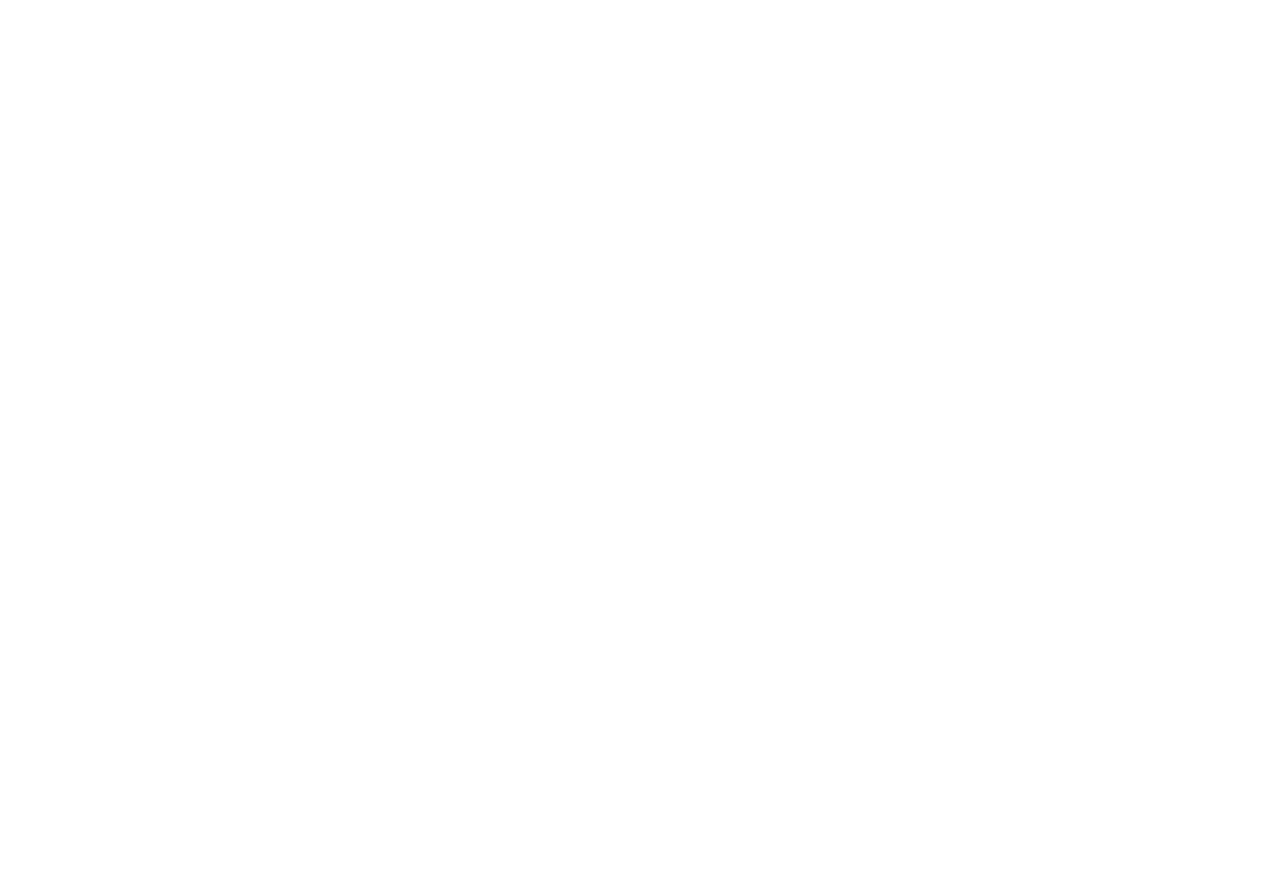
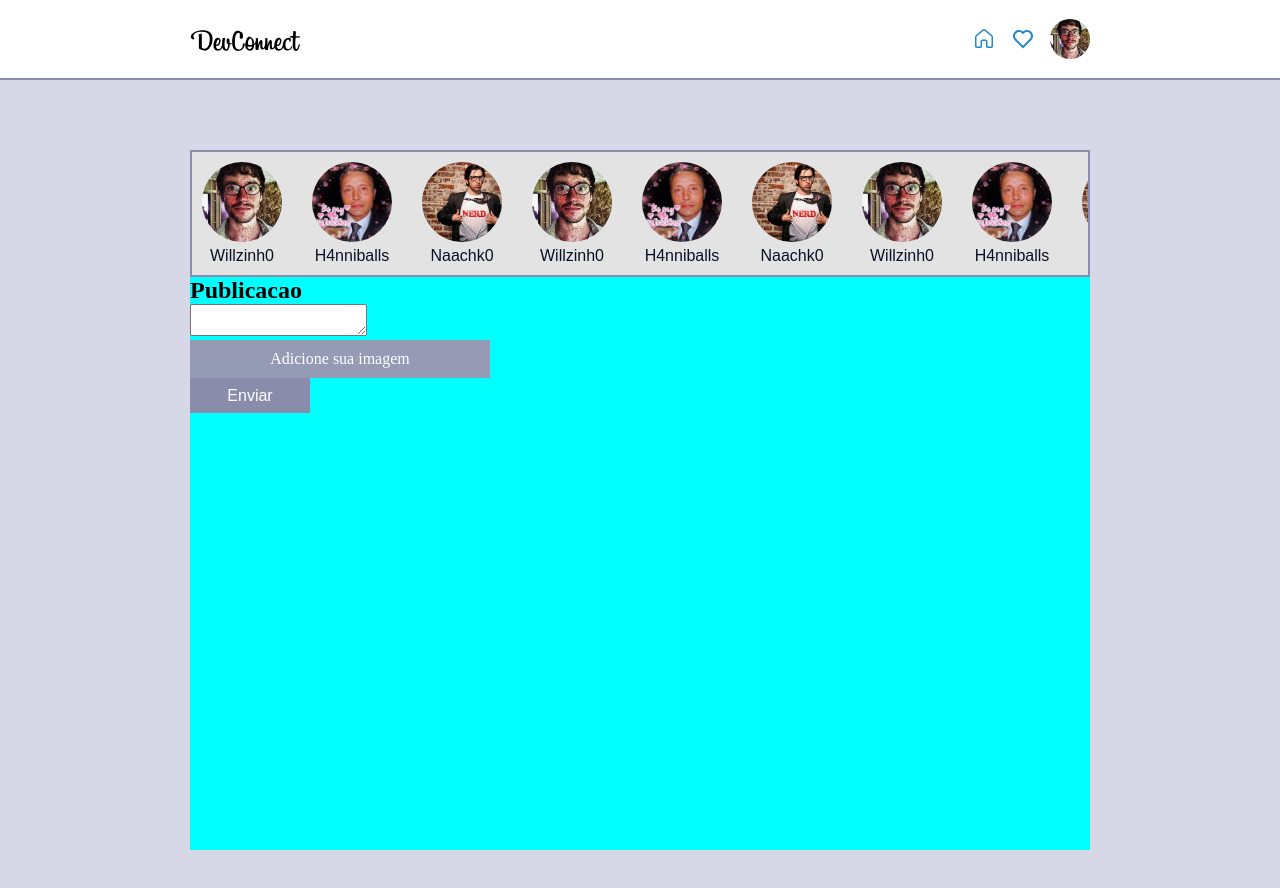
Before and after one commit to Naachk0/2S_DevConnect_M, a plain HTML site: page static_devconnect/pages/feed.html in a window 1280 px wide. Before the commit the page ends 800 px from the top, so only its background shows below. Drawn offline with Linux system fonts and the light colour scheme.

Commit message:
estrtura e estilizacao do site

```diff
--- a/static_devconnect/pages/feed.html
+++ b/static_devconnect/pages/feed.html
@@ -0,0 +1,179 @@
+<!DOCTYPE html>
+<html lang="pt-BR">
+
+<head>
+    <meta charset="UTF-8">
+    <meta name="viewport" content="width=device-width, initial-scale=1.0">
+    <meta name="author" content="Mayra Ap">
+    <meta name="description" content="site da empresa DevConnect para ajudar outros desenvolvedores.">
+
+
+    <title>Feed - DevConnect</title>
+
+    <!--EMMET LOGO-->
+    <link rel="shortcut icon" href="../assets/images/logo-devconnect-sm.svg" type="image/x-icon">
+
+    <!--EMMET LINK CSS-->
+    <link rel="stylesheet" href="../styles/global.css">
+    <link rel="stylesheet" href="../styles/feed.css">
+
+</head>
+
+<body>
+    <h1>Tela Feed - DevConnect</h1>
+    <header id="cabecalho">
+        <nav>
+            <a href="./feed.html">
+                <img id="logo-desktop" src="../assets/images/logo-devconnect-md.svg" alt="">
+
+                <a href="./feed.html">
+                    <img id="logo-mobile" src="../assets/images/logo-devconnect-sm.svg" alt="">
+
+                </a>
+
+                <div class="cabecalho-acoes">
+                    <a href="./feed.html">
+                        <img src="../assets/images/icone-casa-azul.svg" alt="">
+                    </a>
+                    <a href="#">
+                        <img src="../assets/images/icone-coracao-azul.svg" alt="">
+                    </a>
+                    <a href="#">
+                        <img id="foto-perfil" src="../assets/images/🎀 he's so me 🎀.jpg" alt="">
+                    </a>
+                </div>
+        </nav>
+    </header>
+
+    <main>
+        <div class="container-flex-publi">
+            <section id="storys" class="estilo-formulario">
+
+                <article class="card-story">
+                    <button type="button">
+                        <img src="../assets/images/🎀 he's so me 🎀.jpg" alt="">
+                        Willzinh0
+                    </button>
+                </article>
+
+                <article class="card-story">
+                    <button type="button">
+                        <img src="../assets/images/Hannibal funny.jpg" alt="">
+                        H4nniballs
+                    </button>
+                </article>
+
+                <article class="card-story">
+                    <button type="button">
+                        <img src="../assets/images/Nerd.jpg" alt="">
+                        Naachk0
+                    </button>
+                </article>
+
+                <article class="card-story">
+                    <button type="button">
+                        <img src="../assets/images/🎀 he's so me 🎀.jpg" alt="">
+                        Willzinh0
+                    </button>
+                </article>
+
+                <article class="card-story">
+                    <button type="button">
+                        <img src="../assets/images/Hannibal funny.jpg" alt="">
+                        H4nniballs
+                    </button>
+                </article>
+
+                <article class="card-story">
+                    <button type="button">
+                        <img src="../assets/images/Nerd.jpg" alt="">
+                        Naachk0
+                    </button>
+                </article>
+
+                <article class="card-story">
+                    <button type="button">
+                        <img src="../assets/images/🎀 he's so me 🎀.jpg" alt="">
+                        Willzinh0
+                    </button>
+                </article>
+
+                <article class="card-story">
+                    <button type="button">
+                        <img src="../assets/images/Hannibal funny.jpg" alt="">
+                        H4nniballs
+                    </button>
+                </article>
+
+                <article class="card-story">
+                    <button type="button">
+                        <img src="../assets/images/Nerd.jpg" alt="">
+                        Naachk0
+                    </button>
+                </article>
+
+                <article class="card-story">
+                    <button type="button">
+                        <img src="../assets/images/🎀 he's so me 🎀.jpg" alt="">
+                        Willzinh0
+                    </button>
+                </article>
+
+                <article class="card-story">
+                    <button type="button">
+                        <img src="../assets/images/Hannibal funny.jpg" alt="">
+                        H4nniballs
+                    </button>
+                </article>
+
+                <article class="card-story">
+                    <button type="button">
+                        <img src="../assets/images/Nerd.jpg" alt="">
+                        Naachk0
+                    </button>
+                </article>
+
+                <article class="card-story">
+                    <button type="button">
+                        <img src="../assets/images/🎀 he's so me 🎀.jpg" alt="">
+                        Willzinh0
+                    </button>
+                </article>
+
+                <article class="card-story">
+                    <button type="button">
+                        <img src="../assets/images/Hannibal funny.jpg" alt="">
+                        H4nniballs
+                    </button>
+                </article>
+
+                <!-- <a href="#">
+                <img id="foto-storys" src="../assets/images/🎀 he's so me 🎀.jpg" alt="">
+                <p>Willzinh0</p>
+            </a> -->
+
+            </section>
+
+            <section id="criar-publi">
+                <h2>Publicacao</h2>
+                <form action="">
+                    <textarea name="" id=""></textarea>
+                    <div>
+                    <footer>
+                        <label for="campo-upload" class="upload-up">Adicione sua imagem</label>
+                        <input type="file" name="" id="campo-upload">
+                    </div>
+
+                <button type="submit" class="formulario-botao-roxo">Enviar</button>
+
+                    </footer>
+                </form>
+            </section>
+        </div>
+
+
+    </main>
+
+</body>
+
+</html>
--- a/static_devconnect/styles/cadastro.css
+++ b/static_devconnect/styles/cadastro.css
@@ -73,6 +73,20 @@ label {
 
 }
 
+#campo-upload{
+    display: none;
+}
+
+.upload-up{
+    display: inline-block;
+    width: 100%;
+    max-width: 300px;
+    padding: 10px;
+    background-color: var(--cor-lilasclarinho);
+    color: var(--cor-branco);
+    text-align: center;
+}
+
 .estilo-cadastro{
     width: 100%;
     border: var(--borda);
--- a/static_devconnect/styles/feed.css
+++ b/static_devconnect/styles/feed.css
@@ -0,0 +1,92 @@
+main {
+    /* background-color: var(--cor-lilasclarinhofundo); */
+    width: 100%;
+    min-height: 100vh;
+    display: flex;
+    justify-content: center;
+    align-items: center;
+    margin-top: 20px;
+}
+
+.container-flex-publi {
+    background-color: aqua;
+    height: 700px;
+    width: 90%;
+    max-width: 900px;
+}
+
+/* .container-flex-publi > section{
+    background-color:deepskyblue;
+    display: flex;
+    justify-content: center;
+    align-items: center;
+    gap: 20px;
+} */
+
+#storys {
+    width: 100%;
+    /* background-color: var(--cor-lilas); */
+    /* height: 300px; */
+    padding: 10px;
+    display: flex;
+    align-items: center;
+    justify-content: space-between;
+    overflow-x: scroll;
+    gap: 30px;
+
+}
+
+#storys::-webkit-scrollbar{
+width: 0;
+
+}
+
+.card-story {
+    /* background-color: var(--cor-lilasclarinhofundo); */
+
+}
+
+.card-story >button {
+    background-color: transparent;
+    border: none;
+    /* text-decoration: none; */
+    font-size: var(--tamanho-fonte-sm);
+    color: var(--cor-pretoazulado);
+    display: flex;
+    flex-direction: column;
+    align-items: center;
+    gap: 5px;
+}
+
+.card-story>button>img {
+    width: 80px;
+    height: 80px;
+    object-fit: cover;
+    object-position: center;
+    border-radius: 50%;
+}
+
+#campo-upload{
+    display: none;
+}
+
+.upload-up{
+    display: inline-block;
+    width: 100%;
+    max-width: 300px;
+    padding: 10px;
+    background-color: var(--cor-lilasclarinho);
+    color: var(--cor-branco);
+    text-align: center;
+}
+
+/* secao criar publi */
+
+.formulario-botao-roxo{
+    width: 120px;
+}
+
+
+/* .estilo-formulario {
+    max-width: 342px;
+} */
--- a/static_devconnect/styles/global.css
+++ b/static_devconnect/styles/global.css
@@ -99,3 +99,93 @@ h1 {
     color: var(--cor-branco);
     font-size: var(--tamanho-fonte-sm);
 }
+
+.estilo-formulario {
+    width: 100%;
+    background-color: var(--cor-cinzaclaro);
+    /*cor do formulario*/
+    border: var(--borda);
+}
+
+#campo-upload{
+    display: none;
+}
+
+.upload-up{
+    display: inline-block;
+    width: 100%;
+    max-width: 300px;
+    padding: 10px;
+    background-color: var(--cor-lilasclarinho);
+    color: var(--cor-branco);
+    text-align: center;
+}
+
+
+/* cabecalho */
+#cabecalho {
+    background-color: var(--cor-branco);
+    width: 100%;
+    height: 80px;
+    display: flex;
+    justify-content: center;
+    border-bottom: var(--borda);
+}
+
+
+#cabecalho>nav {
+    background-color: var(--cor-branco);
+    width: 85%;
+    max-width: 900px;
+    height: 100%;
+    display: flex;
+    align-items: center;
+    justify-content: space-between;
+}
+
+#logo-mobile {
+    display: none;
+}
+
+
+.cabecalho-acoes {
+    /* background-color: darkblue; */
+    display: flex;
+    align-items: center;
+    gap: 15px;
+}
+
+.cabecalho-acoes>a {
+    display: flex;
+    align-items: center;
+}
+
+#foto-perfil {
+    height: 40px;
+    width: 40px;
+    object-fit: cover;
+    /*proporcao e adaptar a imagem*/
+    border-radius: 50%;
+}
+
+
+
+/* #foto-storys {
+    height: 60px;
+    width:60px;
+    object-fit: cover;
+border-radius: 50%;
+}*/
+
+/*RESPONSIVO*/
+@media only screen and (max-width: 500px) {
+    #logo-mobile {
+        display: initial;
+
+    }
+
+    #logo-desktop {
+        display: none;
+
+    }
+}
```
Also changed, not shown: static_devconnect/pages/cadastro.html (+1 -1 lines), static_devconnect/assets/images/Hannibal funny.jpg (added), static_devconnect/assets/images/Nerd.jpg (added), static_devconnect/assets/images/🎀 he's so me 🎀.jpg (added).
